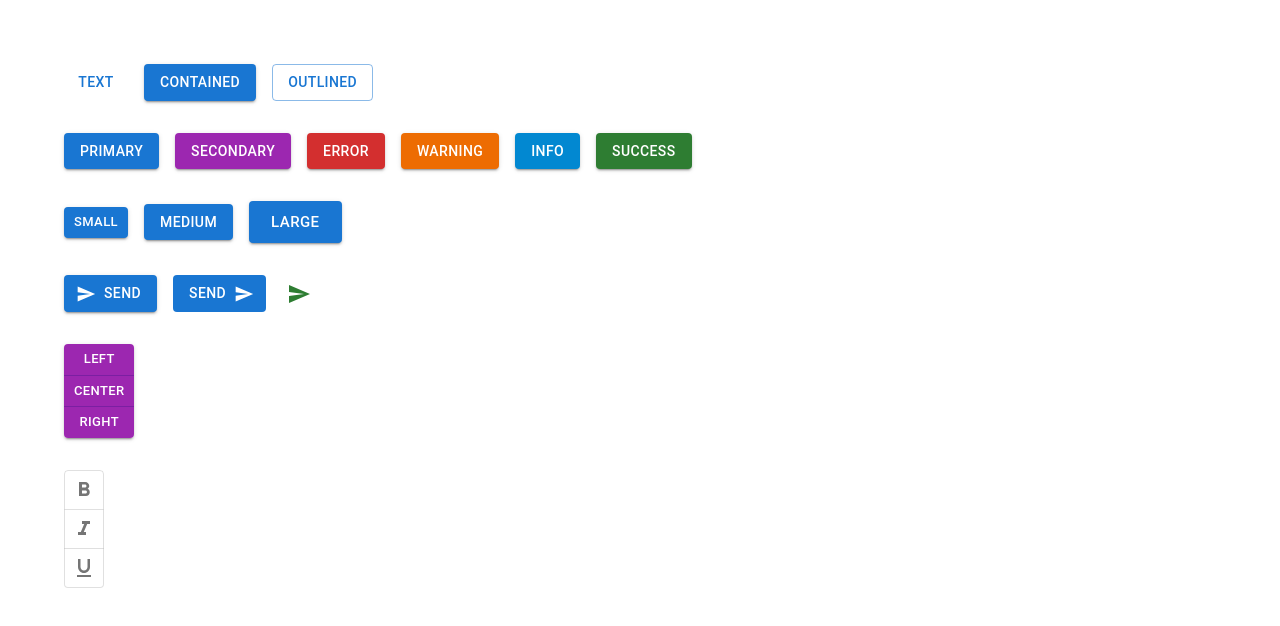
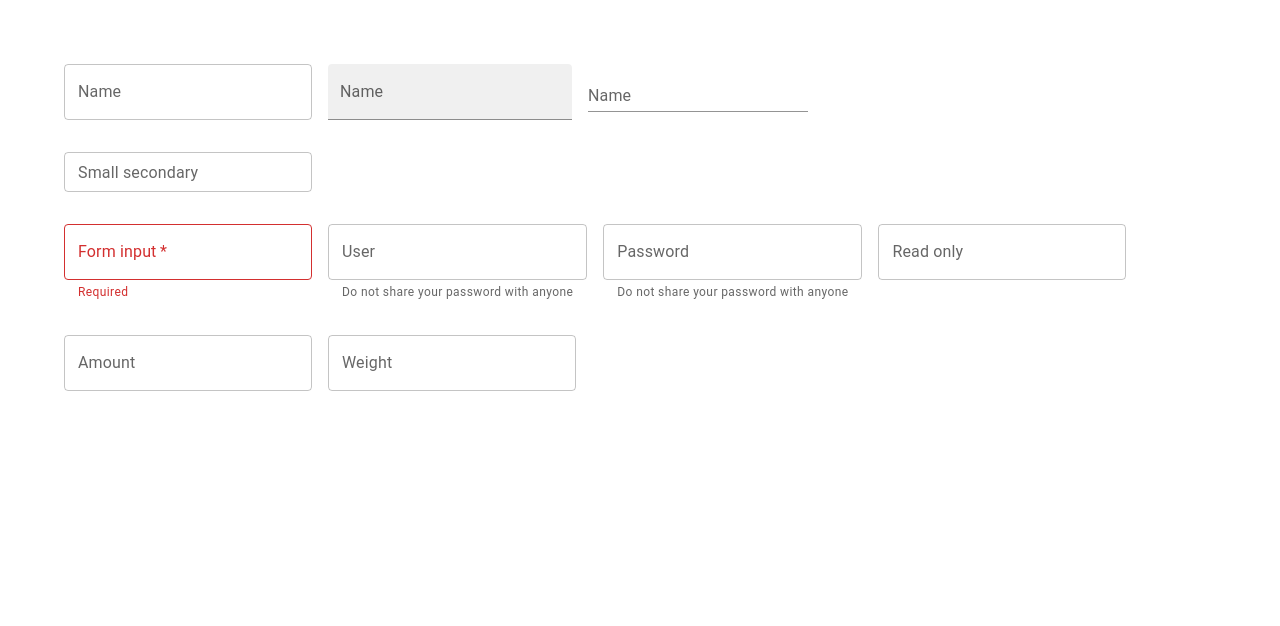
Before and after one commit to davidgillard/react-mui-demo, a React (Create React App) app: page / in a window 1280 px wide. Shown: the top 626 px of the page. Built offline with nearby package versions, Linux system fonts and the light colour scheme.

Commit message:
ajout du composant textfield

```diff
--- a/src/App.tsx
+++ b/src/App.tsx
@@ -1,13 +1,15 @@
 import { Typography } from '@mui/material';
 import './App.css';
-import { MuiButton } from './components/MuiButton';
+// import { MuiButton } from './components/MuiButton';
+import { MuiTextField } from './components/MuiTextField';
 // import { MuiTypography } from './components/MuiTypography';
 
 function App() {
   return (
     <div className="App">
       {/* <MuiTypography /> */}
-      <MuiButton />
+      {/* <MuiButton /> */}
+      <MuiTextField />
     </div>
   );
 }
--- /dev/null
+++ b/src/components/MuiTextField.tsx
@@ -0,0 +1,28 @@
+import { Stack, TextField, InputAdornment } from '@mui/material'
+import { useState } from 'react'
+
+export const MuiTextField = () => {
+  const [value, setValue] = useState('')
+  return (
+    <Stack spacing={4}>
+      <Stack direction='row' spacing={2}>
+        <TextField label='Name' variant='outlined'/>
+        <TextField label='Name' variant='filled'/>
+        <TextField label='Name' variant='standard'/>
+      </Stack>
+      <Stack direction='row' spacing={2}>
+        <TextField label='Small secondary' size='small' color='secondary'/>
+      </Stack>
+      <Stack direction='row' spacing={2}>
+        <TextField label='Form input' required value={value} onChange={(e) => setValue(e.target.value)} error={!value} helperText={!value ? 'Required': 'Do not share your password with anyone'} />
+        <TextField label='User' helperText='Do not share your password with anyone' />
+        <TextField label='Password' type='password' helperText='Do not share your password with anyone' />
+        <TextField label='Read only' inputProps={{ readOnly: true }} />
+      </Stack>
+      <Stack direction='row' spacing={2}>
+        <TextField label='Amount' inputProps={{ startAdornment: <InputAdornment position='start'>₽</InputAdornment>, }} />
+        <TextField label='Weight' inputProps={{ endadornment: <InputAdornment position='end'>kg</InputAdornment>, }} />
+      </Stack>
+    </Stack>
+  )
+}
```
